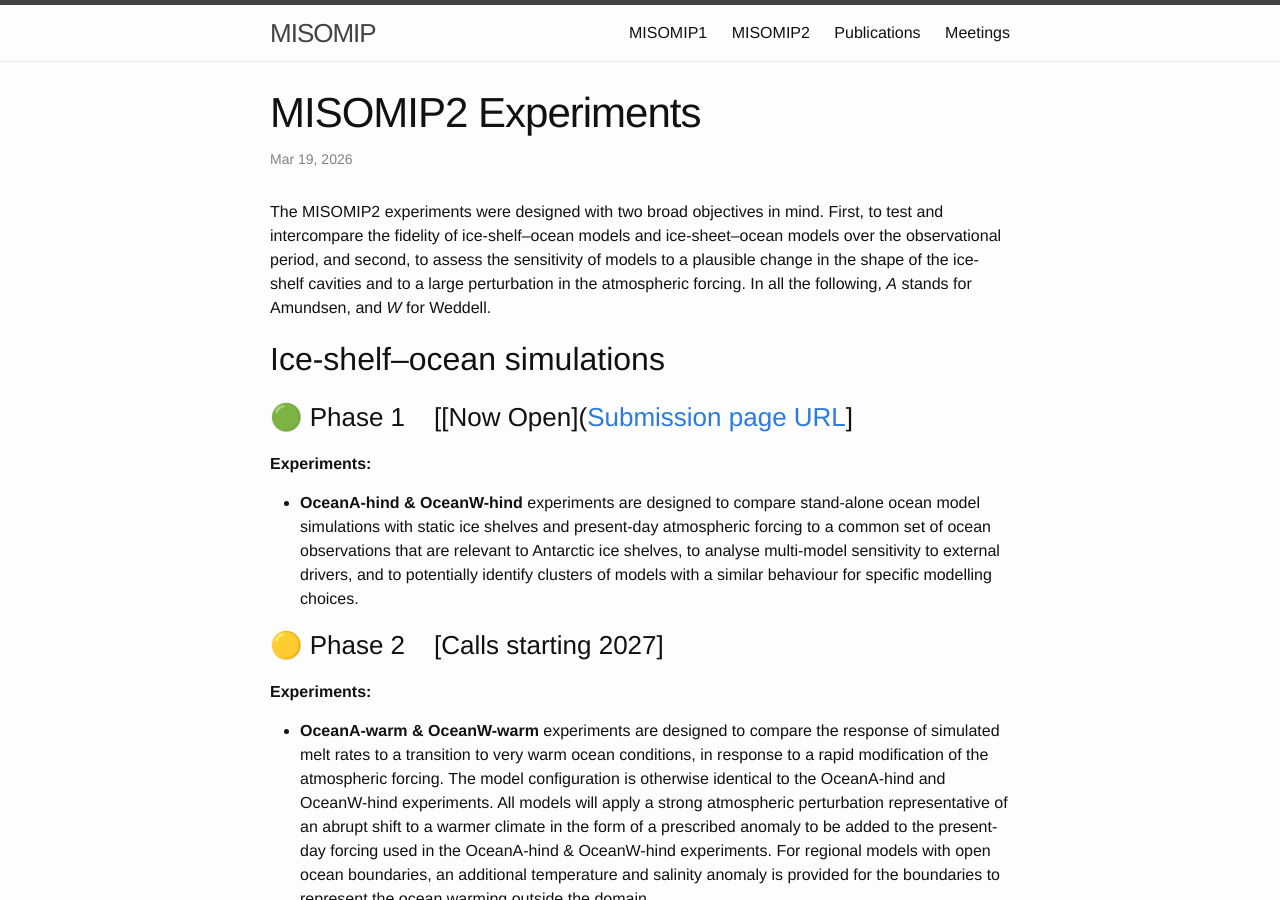
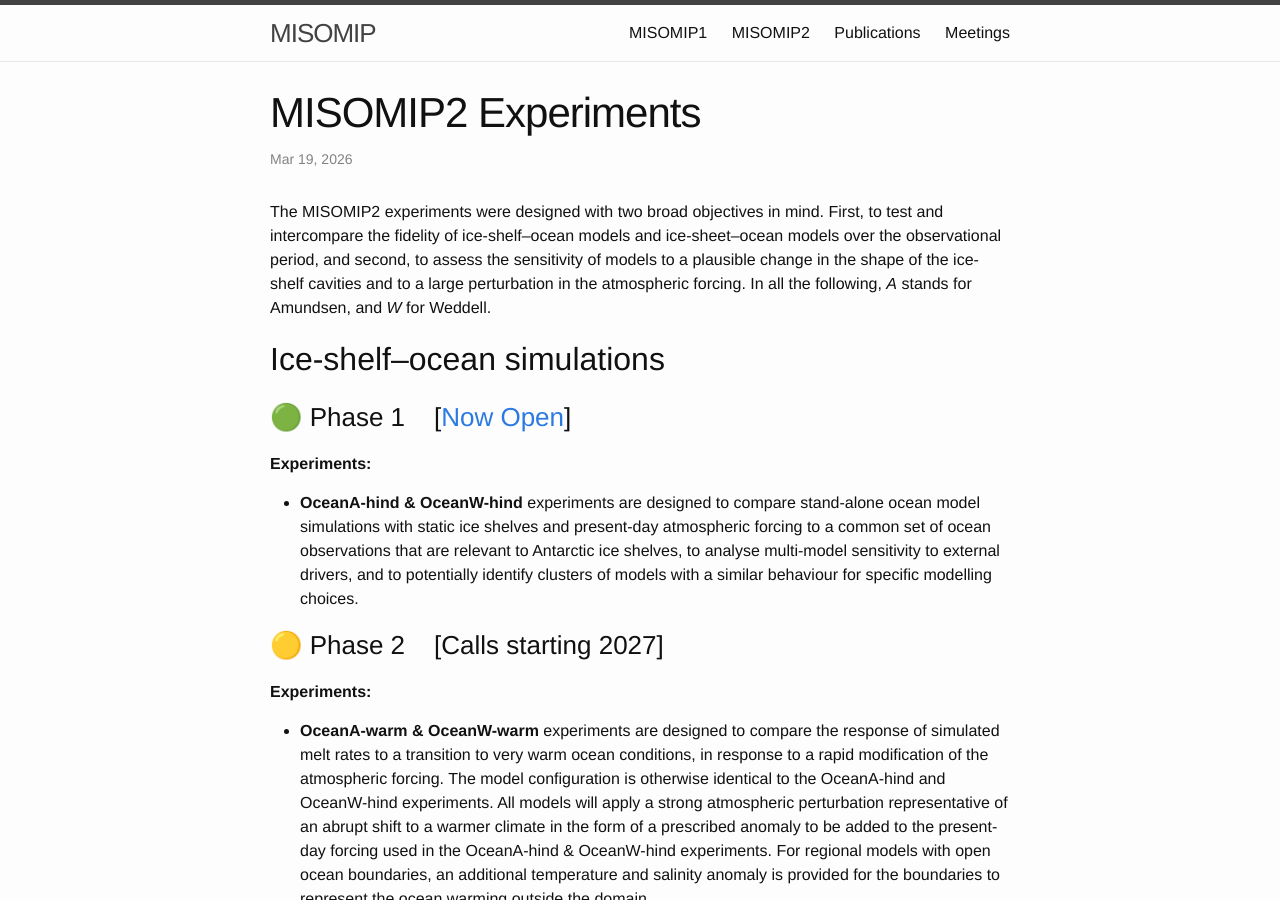
Before and after one commit to misomip/misomip.github.io, a Jekyll site: the page built from misomip2_dir/misomip2_experiments.md, in a window 1280 px wide and 900 px high. Built offline with Jekyll 4.4.1, drawn with Linux system fonts in a browser that asks for light colours; some of the changed lines change nothing that is shown.

Commit message:
Update misomip2_experiments.md

```diff
--- a/misomip2_dir/misomip2_experiments.md
+++ b/misomip2_dir/misomip2_experiments.md
@@ -8,7 +8,7 @@
 
 ## Ice-shelf–ocean simulations
 
-### 🟢 Phase 1&nbsp;&nbsp;&nbsp;&nbsp;[[Now Open]([Submission page URL](https://github.com/misomip/misomip.github.io/blob/main/misomip2_dir/misomip2_submissions.md)]
+### 🟢 Phase 1&nbsp;&nbsp;&nbsp;&nbsp;[[Now Open](https://github.com/misomip/misomip.github.io/blob/main/misomip2_dir/misomip2_submissions.md)]
 
 **Experiments:**
 - **OceanA-hind & OceanW-hind** experiments are designed to compare stand-alone ocean model simulations with static ice shelves and present-day atmospheric forcing to a common set of ocean observations that are relevant to Antarctic ice shelves, to analyse multi-model sensitivity to external drivers, and to potentially identify clusters of models with a similar behaviour for specific modelling choices.
```
